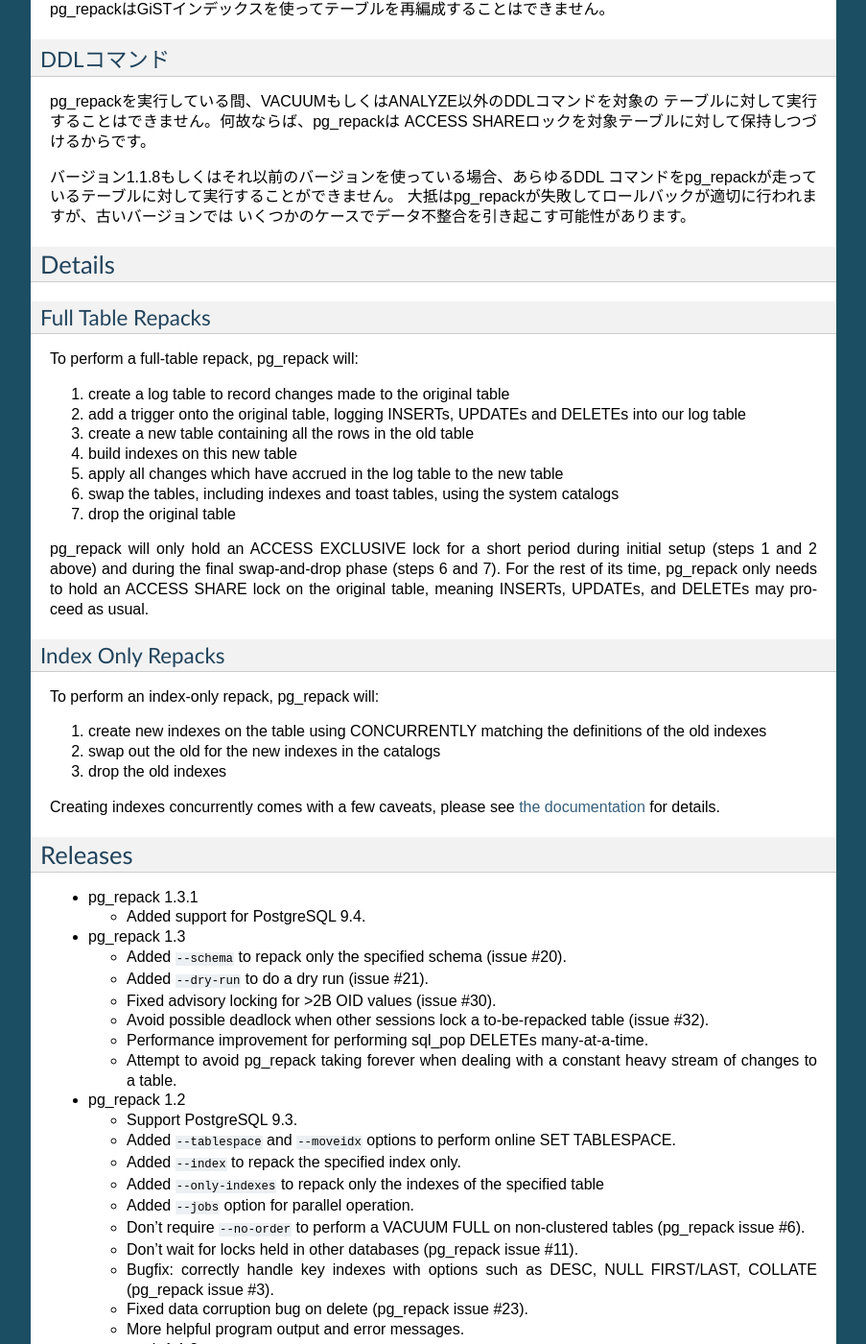
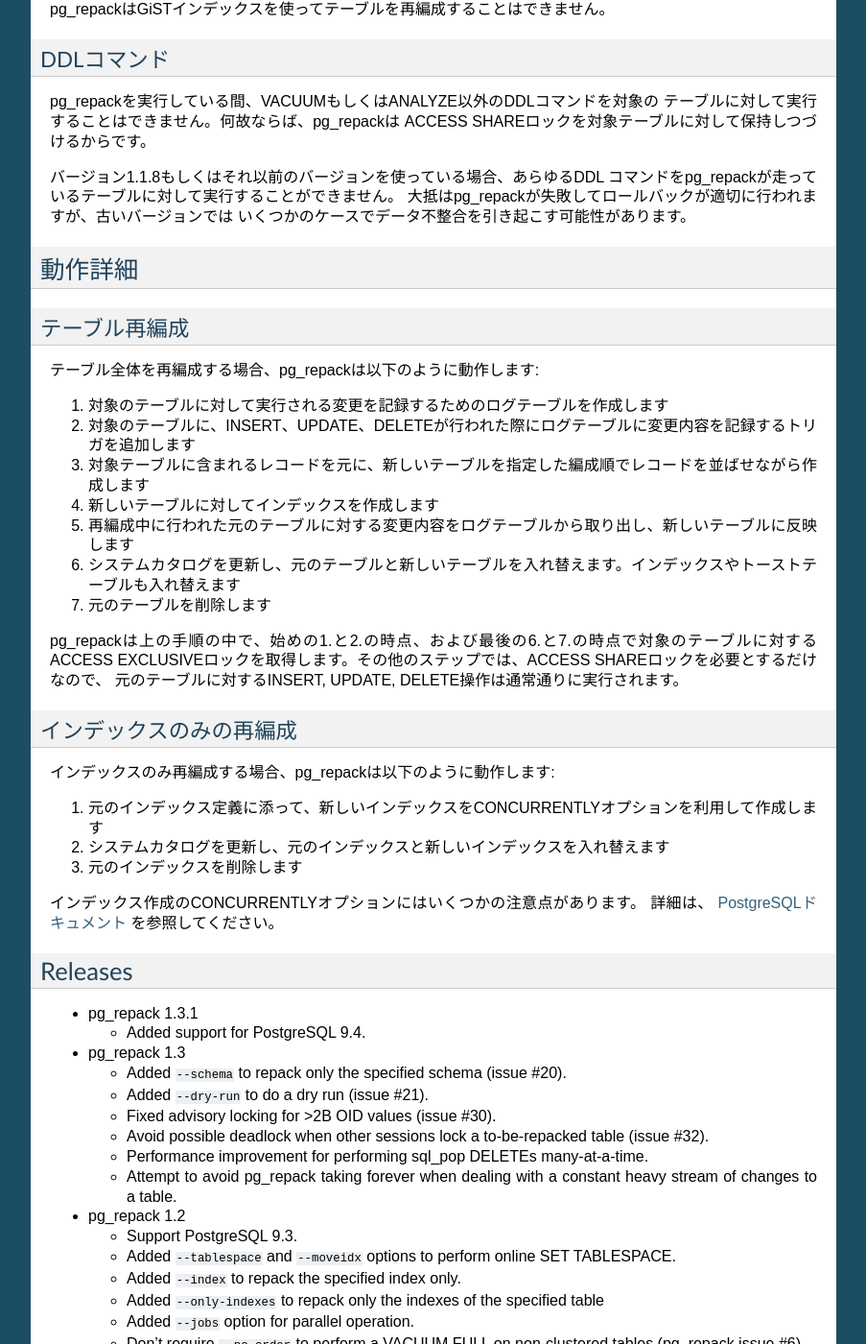
Before and after one commit to bwtakacy/pg_repack_doc_jp, a Sphinx documentation site: the page built from source/pg_repack.rst, in a window 1280 px wide and 1400 px high, scrolled down 8026 px. Shown: the whole window at 96% size, without its empty margins (198-1101 px from the left). Built offline with Sphinx 7.4.7, drawn with Linux system fonts in a browser that asks for light colours; some of the changed text lies outside the part shown.

Commit message:
動作詳細を訳出

```diff
--- a/source/pg_repack.rst
+++ b/source/pg_repack.rst
@@ -756,39 +756,72 @@
 大抵はpg_repackが失敗してロールバックが適切に行われますが、古いバージョンでは
 いくつかのケースでデータ不整合を引き起こす可能性があります。
 
-Details
--------
+.. Details
+  -------
 
-Full Table Repacks
-^^^^^^^^^^^^^^^^^^
+動作詳細
+---------
 
-To perform a full-table repack, pg_repack will:
+.. Full Table Repacks
+  ^^^^^^^^^^^^^^^^^^
 
-1. create a log table to record changes made to the original table
-2. add a trigger onto the original table, logging INSERTs, UPDATEs and DELETEs into our log table
-3. create a new table containing all the rows in the old table
-4. build indexes on this new table
-5. apply all changes which have accrued in the log table to the new table
-6. swap the tables, including indexes and toast tables, using the system catalogs
-7. drop the original table
+  To perform a full-table repack, pg_repack will:
 
-pg_repack will only hold an ACCESS EXCLUSIVE lock for a short period during
-initial setup (steps 1 and 2 above) and during the final swap-and-drop phase
-(steps 6 and 7). For the rest of its time, pg_repack only needs
-to hold an ACCESS SHARE lock on the original table, meaning INSERTs, UPDATEs,
-and DELETEs may proceed as usual.
+  1. create a log table to record changes made to the original table
+  2. add a trigger onto the original table, logging INSERTs, UPDATEs and DELETEs into our log table
+  3. create a new table containing all the rows in the old table
+  4. build indexes on this new table
+  5. apply all changes which have accrued in the log table to the new table
+  6. swap the tables, including indexes and toast tables, using the system catalogs
+  7. drop the original table
 
+  pg_repack will only hold an ACCESS EXCLUSIVE lock for a short period during
+  initial setup (steps 1 and 2 above) and during the final swap-and-drop phase
+  (steps 6 and 7). For the rest of its time, pg_repack only needs
+  to hold an ACCESS SHARE lock on the original table, meaning INSERTs, UPDATEs,
+  and DELETEs may proceed as usual.
 
-Index Only Repacks
-^^^^^^^^^^^^^^^^^^
+テーブル再編成
+^^^^^^^^^^^^^^^
 
-To perform an index-only repack, pg_repack will:
+テーブル全体を再編成する場合、pg_repackは以下のように動作します:
 
-1. create new indexes on the table using CONCURRENTLY matching the definitions of the old indexes
-2. swap out the old for the new indexes in the catalogs
-3. drop the old indexes
+1. 対象のテーブルに対して実行される変更を記録するためのログテーブルを作成します
+2. 対象のテーブルに、INSERT、UPDATE、DELETEが行われた際にログテーブルに変更内容を記録するトリガを追加します
+3. 対象テーブルに含まれるレコードを元に、新しいテーブルを指定した編成順でレコードを並ばせながら作成します
+4. 新しいテーブルに対してインデックスを作成します
+5. 再編成中に行われた元のテーブルに対する変更内容をログテーブルから取り出し、新しいテーブルに反映します
+6. システムカタログを更新し、元のテーブルと新しいテーブルを入れ替えます。インデックスやトーストテーブルも入れ替えます
+7. 元のテーブルを削除します
 
-Creating indexes concurrently comes with a few caveats, please see `the documentation`__ for details.
+pg_repackは上の手順の中で、始めの1.と2.の時点、および最後の6.と7.の時点で対象のテーブルに対する
+ACCESS EXCLUSIVEロックを取得します。その他のステップでは、ACCESS SHAREロックを必要とするだけなので、
+元のテーブルに対するINSERT, UPDATE, DELETE操作は通常通りに実行されます。
+
+.. Index Only Repacks
+  ^^^^^^^^^^^^^^^^^^
+
+  To perform an index-only repack, pg_repack will:
+
+  1. create new indexes on the table using CONCURRENTLY matching the definitions of the old indexes
+  2. swap out the old for the new indexes in the catalogs
+  3. drop the old indexes
+
+  Creating indexes concurrently comes with a few caveats, please see `the documentation`__ for details.
+
+      .. __: http://www.postgresql.org/docs/current/static/sql-createindex.html#SQL-CREATEINDEX-CONCURRENTLY
+
+インデックスのみの再編成
+^^^^^^^^^^^^^^^^^^^^^^^^^
+
+インデックスのみ再編成する場合、pg_repackは以下のように動作します:
+
+1. 元のインデックス定義に添って、新しいインデックスをCONCURRENTLYオプションを利用して作成します
+2. システムカタログを更新し、元のインデックスと新しいインデックスを入れ替えます
+3. 元のインデックスを削除します
+
+インデックス作成のCONCURRENTLYオプションにはいくつかの注意点があります。
+詳細は、 `PostgreSQLドキュメント`__ を参照してください。
 
     .. __: http://www.postgresql.org/docs/current/static/sql-createindex.html#SQL-CREATEINDEX-CONCURRENTLY
 
```
